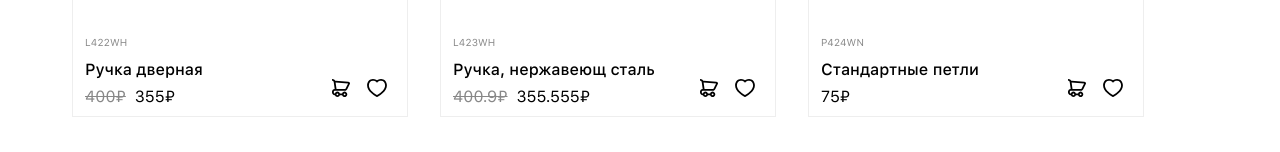
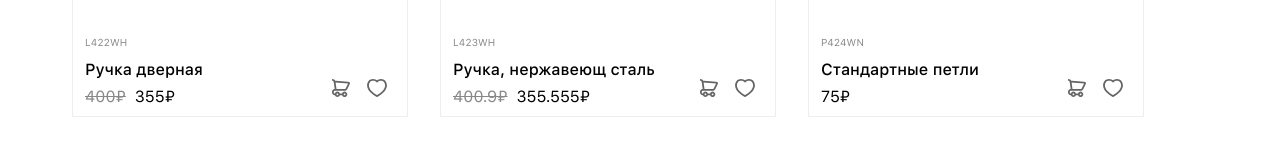
Before and after one commit to Cimante/tages-test, a Vue app: page / in a window 1280 px wide. Shown: the part 461-613 px from the top of the page. Built offline with nearby package versions, Linux system fonts and the light colour scheme.

Commit message:
hover effects

```diff
--- a/src/components/Item.vue
+++ b/src/components/Item.vue
@@ -37,16 +37,39 @@ const emits = defineEmits<{
         </div>
       </div>
       <div class="item__controls">
-        <div class="item__cart-btn" @click="$emit('cartUpdate', props.item.id)">
-          <img v-if="!props.isInCart" src="@/assets/icons/cart.svg" alt="" />
-          <img v-else src="@/assets/icons/circle-checked.svg" alt="" />
+        <div
+          class="item__btn cart-btn"
+          @click="$emit('cartUpdate', props.item.id)"
+        >
+          <img
+            v-if="!props.isInCart"
+            class="btn-icon"
+            src="@/assets/icons/cart.svg"
+            alt=""
+          />
+          <img
+            v-else
+            class="btn-icon active"
+            src="@/assets/icons/circle-checked.svg"
+            alt=""
+          />
         </div>
         <div
-          class="item__fav-btn"
+          class="item__btn fav-btn"
           @click="$emit('favouritesUpdate', props.item.id)"
         >
-          <img v-if="!props.isInFav" src="@/assets/icons/heart.svg" alt="" />
-          <img v-else src="@/assets/icons/heart-full.svg" alt="" />
+          <img
+            v-if="!props.isInFav"
+            class="btn-icon"
+            src="@/assets/icons/heart.svg"
+            alt=""
+          />
+          <img
+            v-else
+            class="btn-icon active"
+            src="@/assets/icons/heart-full.svg"
+            alt=""
+          />
         </div>
       </div>
     </div>
@@ -64,6 +87,11 @@ const emits = defineEmits<{
   padding: 9px 12px 10px;
   width: clamp(18rem, 50vw, 21rem);
   box-sizing: border-box;
+  transition: border-color 0.2s;
+
+  &:hover {
+    border-color: $grey-2;
+  }
 }
 
 .item__image {
@@ -124,8 +152,7 @@ const emits = defineEmits<{
   align-items: center;
 }
 
-.item__cart-btn,
-.item__fav-btn {
+.item__btn {
   display: flex;
   align-items: center;
   justify-content: center;
@@ -133,5 +160,14 @@ const emits = defineEmits<{
   height: 2.25rem;
   position: relative;
   cursor: pointer;
+
+  .btn-icon:not(.active) {
+    opacity: 0.6;
+    transition: opacity 0.2s;
+
+    &:hover {
+      opacity: 1;
+    }
+  }
 }
 </style>
```
